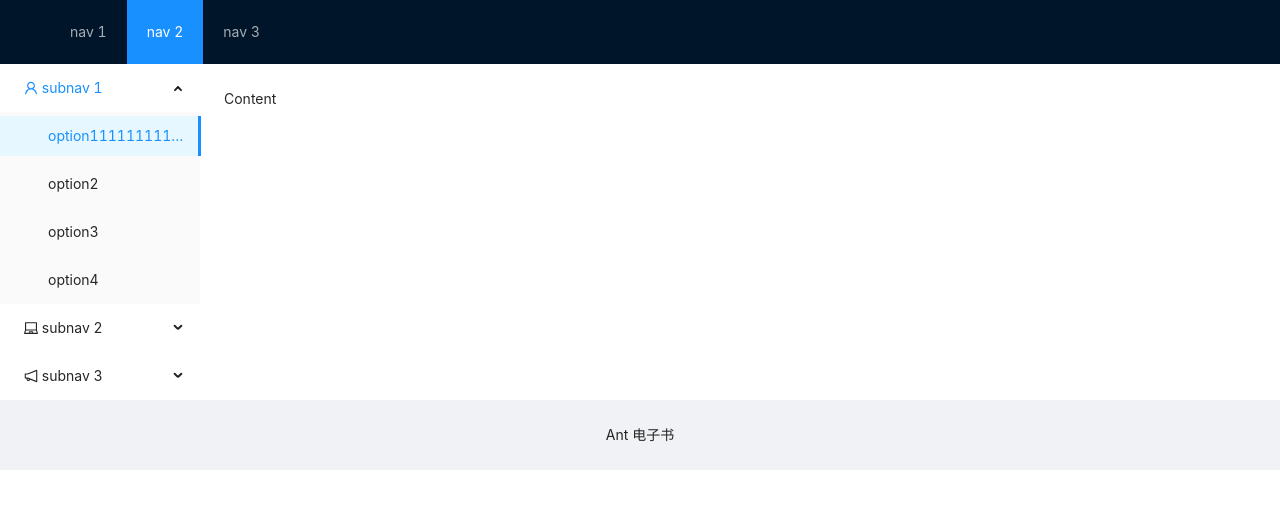
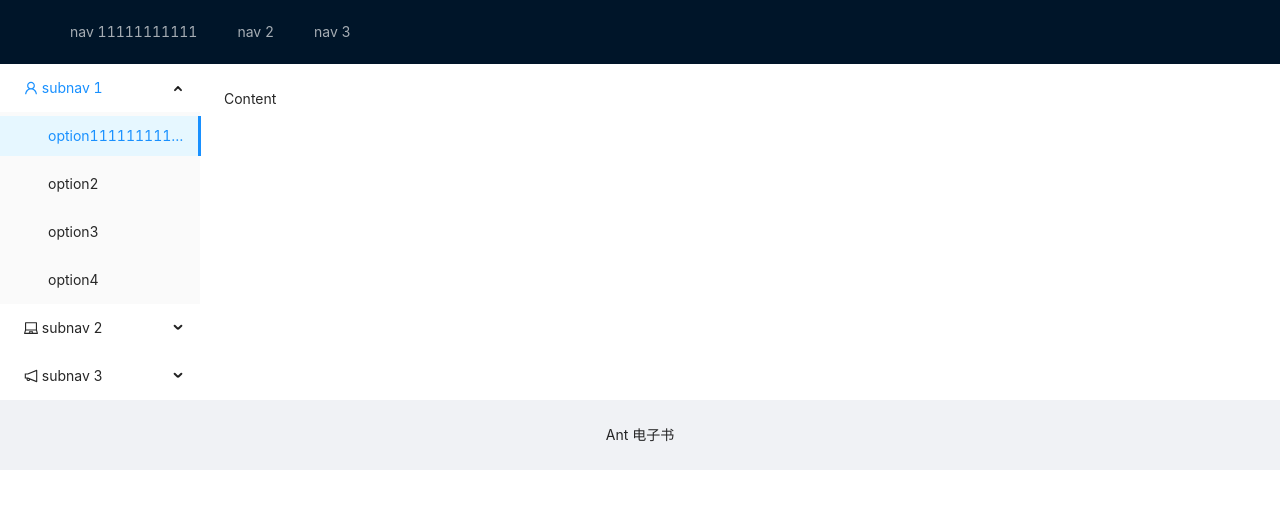
Before and after one commit to javnotes/wiki, a Vue app in the folder web/: page / in a window 1280 px wide. Shown: the top 508 px of the page. Built offline with nearby package versions, Linux system fonts and the light colour scheme.

Commit message:
4-7 制作 the-header 组件

```diff
--- a/web/src/App.vue
+++ b/web/src/App.vue
@@ -1,18 +1,6 @@
 <template>
   <a-layout>
-    <a-layout-header class="header">
-      <div class="logo"/>
-      <a-menu
-          theme="dark"
-          mode="horizontal"
-          v-model:selectedKeys="selectedKeys1"
-          :style="{ lineHeight: '64px' }"
-      >
-        <a-menu-item key="1">nav 1</a-menu-item>
-        <a-menu-item key="2">nav 2</a-menu-item>
-        <a-menu-item key="3">nav 3</a-menu-item>
-      </a-menu>
-    </a-layout-header>
+    <the-header></the-header>
     <router-view/>
     <a-layout-footer style="text-align: center">
       Ant 电子书
@@ -20,26 +8,19 @@
   </a-layout>
 </template>
 
+
 <script lang="ts">
-import {UserOutlined, LaptopOutlined, NotificationOutlined} from '@ant-design/icons-vue';
-import {defineComponent, ref} from 'vue';
+import { defineComponent } from 'vue';
+import TheHeader from '@/components/the-header.vue'; // @ is an alias to /src
 
 export default defineComponent({
+  name: 'app',
   components: {
-    UserOutlined,
-    LaptopOutlined,
-    NotificationOutlined,
-  },
-  setup() {
-    return {
-      selectedKeys1: ref<string[]>(['2']),
-      selectedKeys2: ref<string[]>(['1']),
-      collapsed: ref<boolean>(false),
-      openKeys: ref<string[]>(['sub1']),
-    };
+    TheHeader,
   },
 });
 </script>
+
 <style>
 #components-layout-demo-top-side-2 .logo {
   float: left;
--- /dev/null
+++ b/web/src/components/the-header.vue
@@ -0,0 +1,23 @@
+<template>
+  <a-layout-header class="header">
+    <div class="logo"/>
+    <a-menu
+        theme="dark"
+        mode="horizontal"
+        v-model:selectedKeys="selectedKeys1"
+        :style="{ lineHeight: '64px' }"
+    >
+      <a-menu-item key="1">nav 11111111111</a-menu-item>
+      <a-menu-item key="2">nav 2</a-menu-item>
+      <a-menu-item key="3">nav 3</a-menu-item>
+    </a-menu>
+  </a-layout-header>
+</template>
+
+<script lang="ts">
+import { defineComponent } from 'vue';
+
+export default defineComponent({
+  name: 'the-header'
+});
+</script>
```
